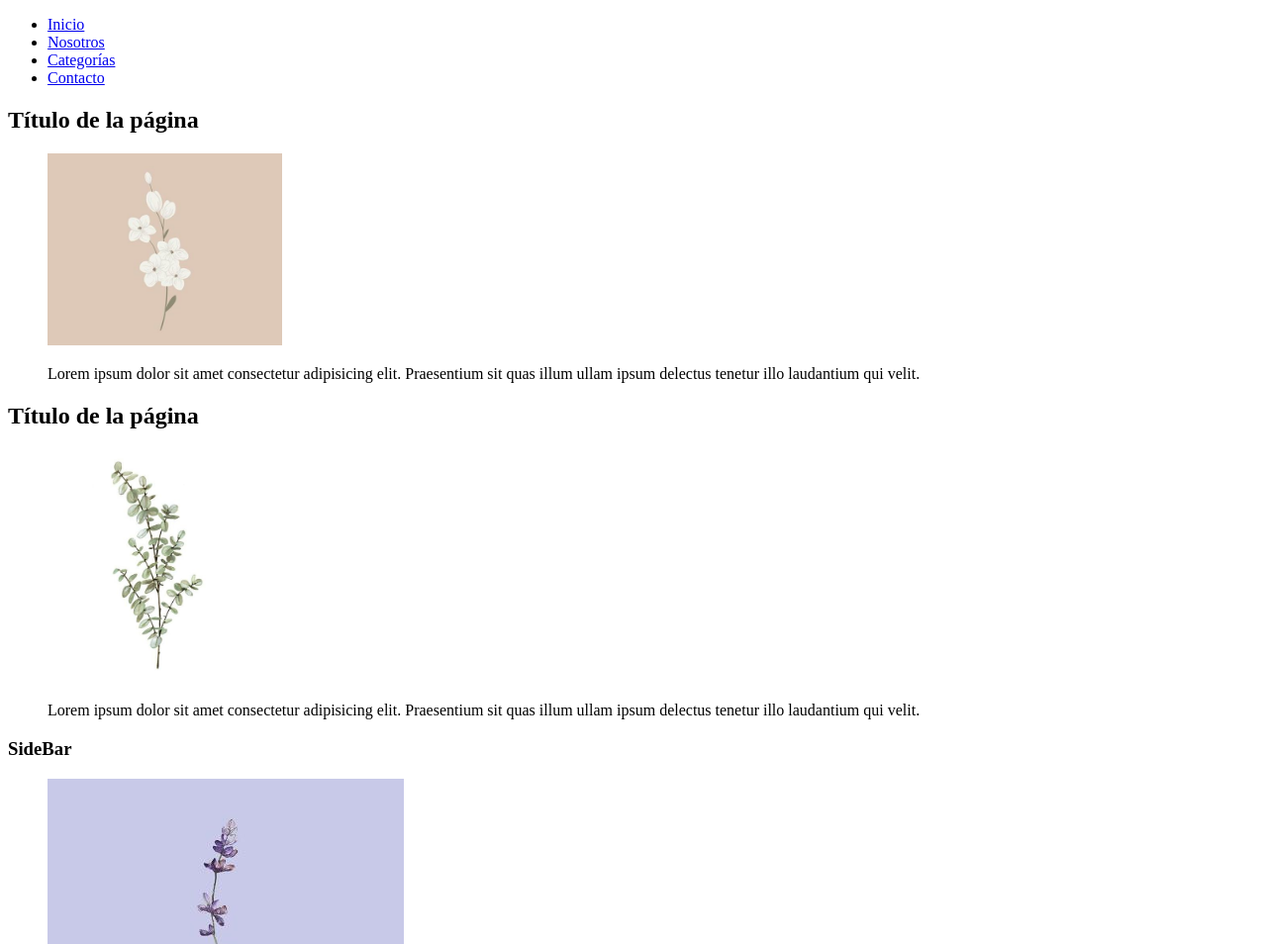
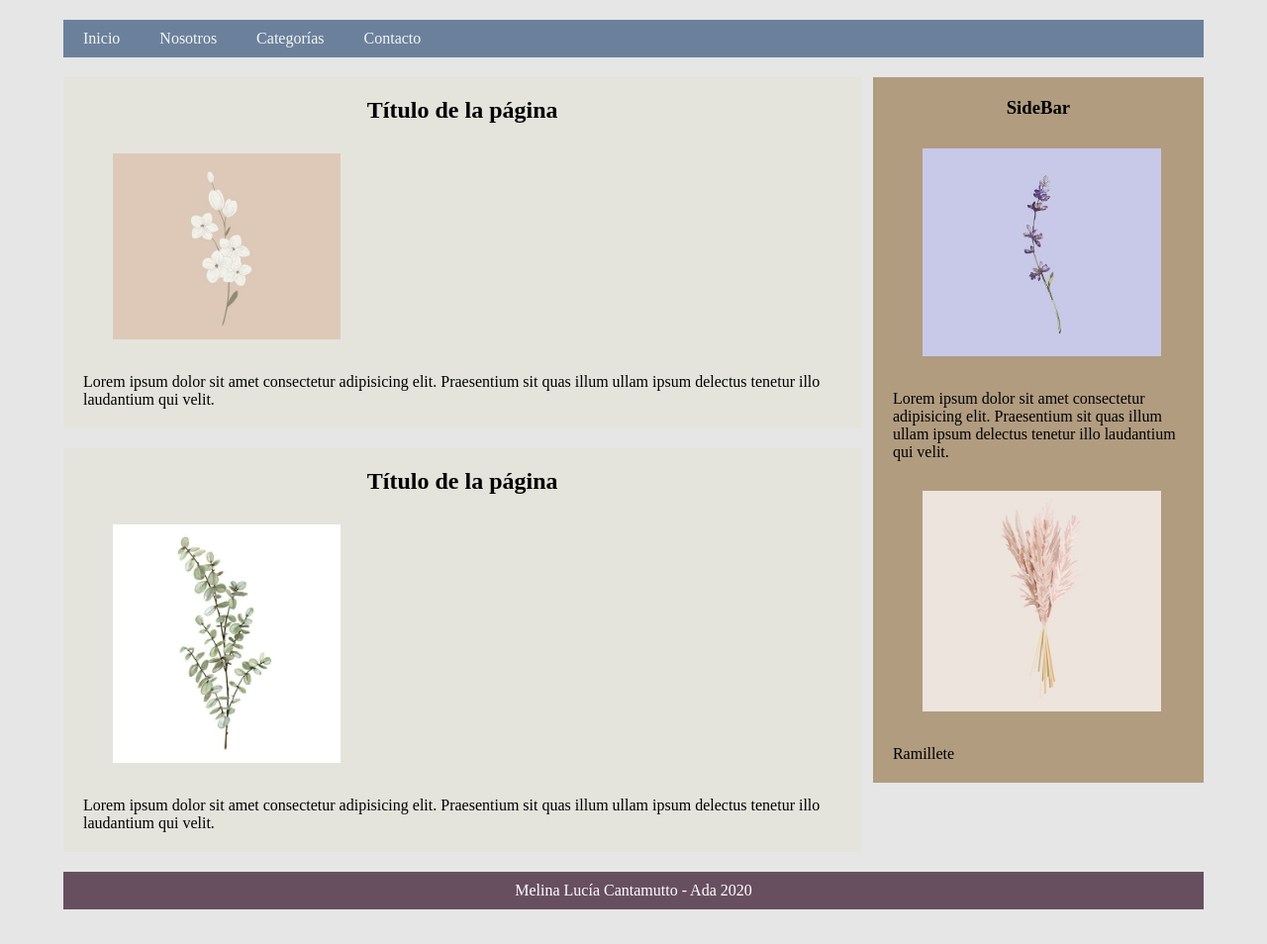
Before and after one commit to melicantamutto/clase-06-layout, a plain HTML site: page index.html in a window 1280 px wide. Shown: the top 954 px of the page at 99% size. Drawn offline with Linux system fonts and the light colour scheme.

Commit message:
Subiendo los estilos terminados

```diff
--- a/css/style.css
+++ b/css/style.css
@@ -0,0 +1,63 @@
+*{
+    margin:0;
+    padding:0;
+}
+body{
+    background-color: #e6e6e6;
+}
+header, main, footer{
+    width: 90%;
+    margin: 20px auto;
+}
+header > nav{
+    background-color: #6b819b;
+    overflow: hidden;
+}
+header > nav > ul{
+    list-style: none;
+}
+header > nav > ul > li{
+    float: left;
+}
+header > nav > ul > li > a{
+    padding: 10px 20px;
+    display: block;
+    color:whitesmoke;
+    text-decoration: none;
+}
+header > nav > ul > li > a:hover{
+    background-color:#254163;
+}
+section{
+    width: 70%;
+    float: left;
+    margin-right: 1%;
+}
+aside{
+    width:29%;
+    float: left;
+    background-color: rgb(177, 156, 128);
+    padding:20px;
+    box-sizing: border-box;
+}
+aside > h3{
+    text-align: center;
+}
+article{
+    padding: 20px;
+    background-color: rgb(228, 228, 220);
+    margin-bottom: 20px;
+}
+footer{
+    background-color: rgb(104, 79, 96);
+    color:white;
+    clear: both;
+    padding: 10px 0px;
+    text-align: center;
+}
+img{
+    padding: 30px 30px;
+}
+h2{
+    text-align: center;
+}
--- a/index.html
+++ b/index.html
@@ -20,17 +20,17 @@
     </header>
     <main>
         <section>
-            <article>
+            <article >
                 <h2>Título de la página</h2>
                 <figure>
-                    <img src="imagenes/beige.jpg" alt="flores blancas" style="width:20%;"  />
+                    <img src="imagenes/beige.jpg" alt="flores blancas" style="width:30%;"  />
                     <p>Lorem ipsum dolor sit amet consectetur adipisicing elit. Praesentium sit quas illum ullam ipsum delectus tenetur illo laudantium qui velit.</p>
                 </figure>
             </article>
             <article>
                 <h2>Título de la página</h2>
                 <figure>
-                    <img src="imagenes/ramita.jpg" alt="rama" style="width:19%" />
+                    <img src="imagenes/ramita.jpg" alt="rama" style="width:30%" />
                     <p>Lorem ipsum dolor sit amet consectetur adipisicing elit. Praesentium sit quas illum ullam ipsum delectus tenetur illo laudantium qui velit.</p>
                 </figure>
             </article>
@@ -38,8 +38,10 @@
         <aside>
             <h3>SideBar</h3>
             <figure>
-                <img src="imagenes/lila.jpg" alt="lavanda">
+                <img src="imagenes/lila.jpg" alt="lavanda" style="width:82%;">
                 <p>Lorem ipsum dolor sit amet consectetur adipisicing elit. Praesentium sit quas illum ullam ipsum delectus tenetur illo laudantium qui velit.</p>
+                <img src="imagenes/rosa.jpg" alt="ramillete" style="width:82%;">
+                <figcaption>Ramillete</figcaption>
             </figure>
         </aside>
     </main>
```
